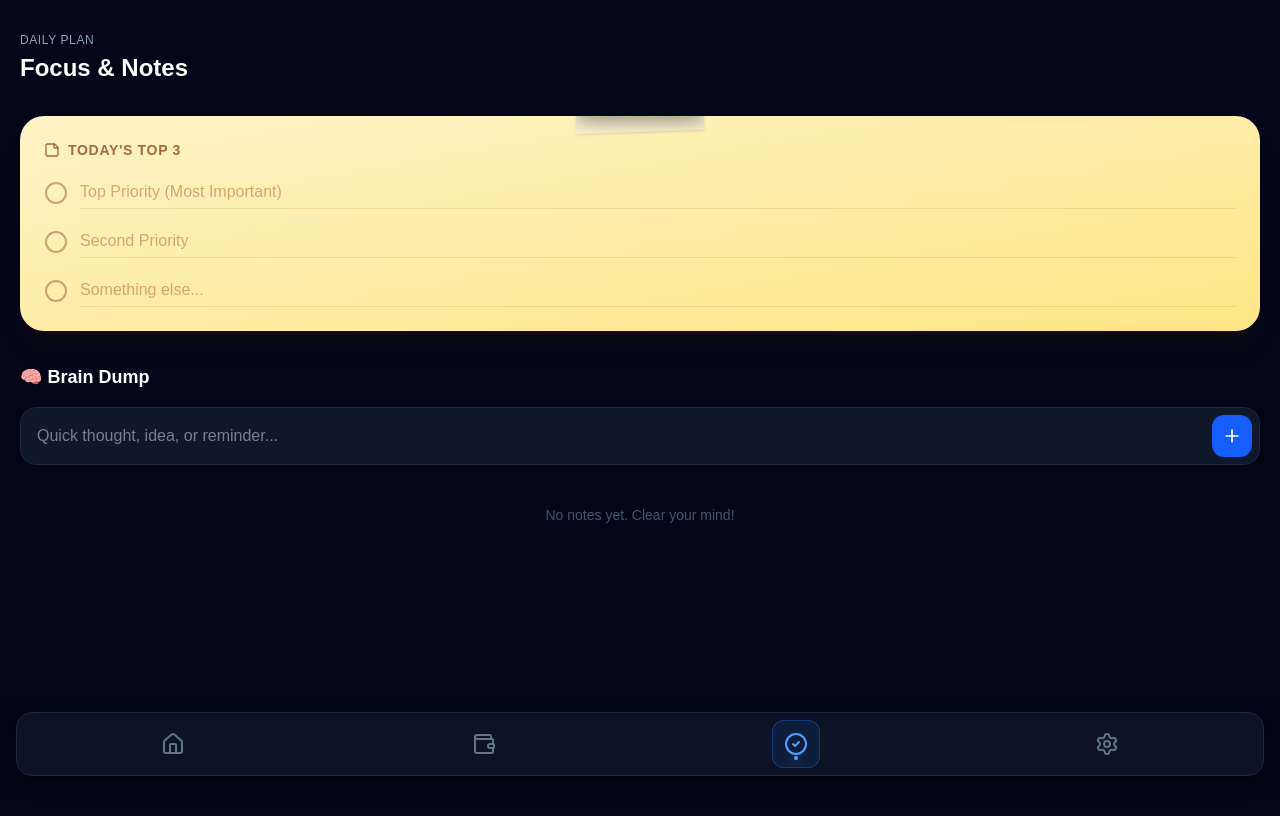
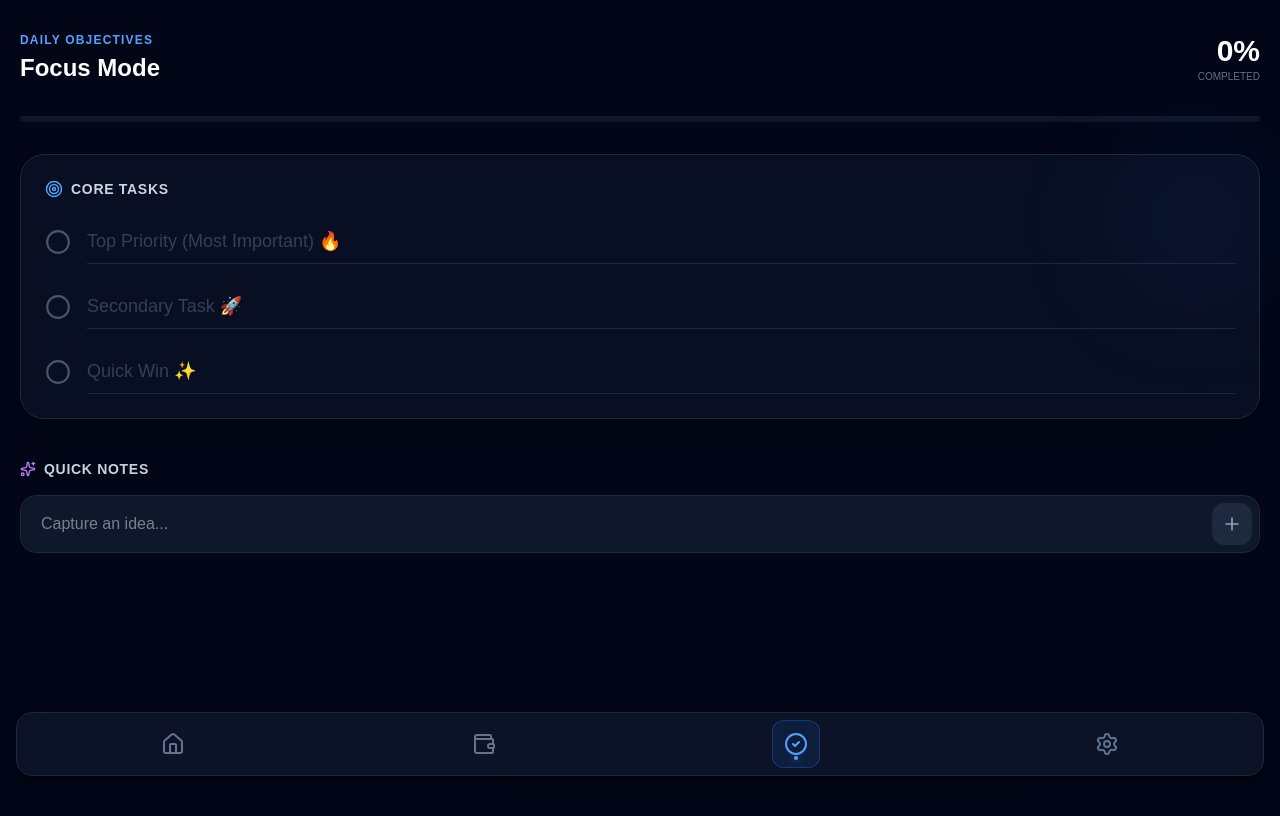
Before and after one commit to Ashikur07/Nexus, a Next.js app: page /focus in a window 1280 px wide. Shown: the top 816 px of the page. Built offline with nearby package versions, Linux system fonts and the light colour scheme.

Commit message:
update focus page ui

```diff
--- a/src/app/focus/page.js
+++ b/src/app/focus/page.js
@@ -1,163 +1,190 @@
 "use client";
 import { useState, useEffect } from "react";
-import { Plus, Trash2, CheckCircle2, Circle, StickyNote, Save } from "lucide-react";
+import { Plus, Trash2, CheckCircle2, Circle, Target, Sparkles } from "lucide-react";
 import { motion, AnimatePresence } from "framer-motion";
 
 export default function FocusPage() {
   const [tasks, setTasks] = useState([
-    { id: 1, text: "", completed: false, placeholder: "Top Priority (Most Important)" },
-    { id: 2, text: "", completed: false, placeholder: "Second Priority" },
-    { id: 3, text: "", completed: false, placeholder: "Something else..." },
+    { id: 1, text: "", completed: false, placeholder: "Top Priority (Most Important) 🔥" },
+    { id: 2, text: "", completed: false, placeholder: "Secondary Task 🚀" },
+    { id: 3, text: "", completed: false, placeholder: "Quick Win ✨" },
   ]);
 
   const [notes, setNotes] = useState([]);
   const [newNote, setNewNote] = useState("");
+  const [progress, setProgress] = useState(0);
 
   // Load Data
   useEffect(() => {
     const savedTasks = localStorage.getItem("nexus_focus_tasks");
     const savedNotes = localStorage.getItem("nexus_notes");
 
-    if (savedTasks) setTasks(JSON.parse(savedTasks));
+    if (savedTasks) {
+      const parsedTasks = JSON.parse(savedTasks);
+      setTasks(parsedTasks);
+      calculateProgress(parsedTasks);
+    }
     if (savedNotes) setNotes(JSON.parse(savedNotes));
   }, []);
 
-  // Save Data
-  const saveData = (newTasks, newNotes) => {
-    if (newTasks) {
+  // Calculate Progress
+  const calculateProgress = (currentTasks) => {
+    const filledTasks = currentTasks.filter(t => t.text.trim() !== "");
+    if (filledTasks.length === 0) {
+      setProgress(0);
+      return;
+    }
+    const completed = currentTasks.filter(t => t.completed && t.text.trim() !== "").length;
+    const total = filledTasks.length;
+    setProgress(Math.round((completed / total) * 100));
+  };
+
+  // Save Data Helper
+  const saveTasks = (newTasks) => {
     setTasks(newTasks);
+    calculateProgress(newTasks);
     localStorage.setItem("nexus_focus_tasks", JSON.stringify(newTasks));
-    }
-    if (newNotes) {
+    // হোম পেজকে আপডেট জানানোর জন্য ইভেন্ট ফায়ার করা হচ্ছে
+    window.dispatchEvent(new Event("storage"));
+  };
+
+  const saveNotes = (newNotes) => {
     setNotes(newNotes);
     localStorage.setItem("nexus_notes", JSON.stringify(newNotes));
-    }
   };
 
-  // Handle Task Input
   const updateTask = (id, text) => {
     const updated = tasks.map(t => t.id === id ? { ...t, text } : t);
-    saveData(updated, null);
+    saveTasks(updated);
   };
 
-  // Toggle Task Completion
   const toggleTask = (id) => {
     const updated = tasks.map(t => t.id === id ? { ...t, completed: !t.completed } : t);
-    saveData(updated, null);
+    saveTasks(updated);
   };
 
-  // Add Brain Dump Note
   const addNote = () => {
     if (!newNote.trim()) return;
     const updatedNotes = [{ id: Date.now(), text: newNote, date: new Date().toLocaleTimeString() }, ...notes];
-    saveData(null, updatedNotes);
+    saveNotes(updatedNotes);
     setNewNote("");
   };
 
-  // Delete Note
   const deleteNote = (id) => {
     const updatedNotes = notes.filter(n => n.id !== id);
-    saveData(null, updatedNotes);
+    saveNotes(updatedNotes);
   };
 
   return (
     <div className="min-h-screen px-5 pt-8 pb-32">
 
-      {/* Header */}
-      <div className="mb-8">
-        <p className="text-slate-400 text-xs font-medium uppercase tracking-wider">Daily Plan</p>
-        <h1 className="text-2xl font-bold text-white mt-1">Focus & Notes</h1>
+      {/* Header with Progress */}
+      <div className="mb-8 flex justify-between items-end">
+        <div>
+          <p className="text-blue-400 text-xs font-bold uppercase tracking-widest mb-1">Daily Objectives</p>
+          <h1 className="text-2xl font-bold text-white">Focus Mode</h1>
+        </div>
+        <div className="text-right">
+          <span className="text-3xl font-bold text-white">{progress}%</span>
+          <p className="text-slate-500 text-[10px] uppercase">Completed</p>
+        </div>
       </div>
 
-      {/* 1. The "Sticky Note" (Today's Priorities) */}
-      <div className="bg-gradient-to-br from-amber-100 to-amber-200 rounded-3xl p-6 shadow-xl shadow-amber-900/10 mb-8 relative overflow-hidden">
-        {/* Decorative Tape */}
-        <div className="absolute top-0 left-1/2 -translate-x-1/2 w-32 h-8 bg-white/30 backdrop-blur-md rotate-[-2deg] -mt-4 shadow-sm"></div>
+      {/* Progress Bar */}
+      <div className="w-full h-1.5 bg-slate-900 rounded-full mb-8 overflow-hidden">
+        <motion.div
+          initial={{ width: 0 }}
+          animate={{ width: `${progress}%` }}
+          className="h-full bg-gradient-to-r from-blue-500 to-purple-500"
+        />
+      </div>
 
-        <h2 className="text-amber-900/70 text-sm font-bold uppercase tracking-wider mb-4 flex items-center gap-2">
-          <StickyNote size={16} /> Today's Top 3
+      {/* 1. The "Glass Card" (Today's Priorities) - NEW DESIGN */}
+      <div className="relative bg-slate-900/60 backdrop-blur-md border border-slate-800 rounded-3xl p-6 shadow-2xl mb-10">
+        {/* Glow Effect */}
+        <div className="absolute top-0 right-0 w-32 h-32 bg-blue-500/10 rounded-full blur-3xl pointer-events-none -z-10"></div>
+
+        <h2 className="text-slate-300 text-sm font-bold uppercase tracking-wider mb-5 flex items-center gap-2">
+          <Target size={18} className="text-blue-400" /> Core Tasks
         </h2>
 
-        <div className="space-y-4">
+        <div className="space-y-5">
           {tasks.map((task) => (
-            <div key={task.id} className="flex items-center gap-3">
-              <button onClick={() => toggleTask(task.id)} className="shrink-0 transition-transform active:scale-90">
+            <div key={task.id} className="flex items-center gap-4 group">
+              <button
+                onClick={() => toggleTask(task.id)}
+                className={`shrink-0 transition-all duration-300 ${task.completed ? "scale-110" : "scale-100"}`}
+              >
                 {task.completed ? (
-                  <CheckCircle2 size={24} className="text-amber-700" />
+                  <CheckCircle2 size={26} className="text-emerald-400 drop-shadow-[0_0_8px_rgba(52,211,153,0.5)]" />
                 ) : (
-                  <Circle size={24} className="text-amber-900/40" />
+                  <Circle size={26} className="text-slate-600 group-hover:text-blue-400 transition-colors" />
                 )}
               </button>
 
+              <div className="relative w-full">
                 <input
                   type="text"
                   value={task.text}
                   onChange={(e) => updateTask(task.id, e.target.value)}
                   placeholder={task.placeholder}
-                className={`w-full bg-transparent border-b border-amber-900/10 py-1 text-amber-950 placeholder:text-amber-800/40 focus:outline-none focus:border-amber-800/50 transition-all ${
-                  task.completed ? "line-through text-amber-900/50" : "font-medium"
-                }`}
+                  className={`w-full bg-transparent border-b py-2 text-lg transition-all ${
+                    task.completed
+                    ? "border-transparent text-slate-600 line-through decoration-slate-600"
+                    : "border-slate-800 text-slate-200 focus:border-blue-500 placeholder:text-slate-700"
+                  } focus:outline-none`}
                 />
+              </div>
             </div>
           ))}
         </div>
       </div>
 
-      {/* 2. Brain Dump / Quick Notes */}
+      {/* 2. Brain Dump - Improved UI */}
       <div>
-        <h2 className="text-white text-lg font-bold mb-4 flex items-center gap-2">
-          🧠 Brain Dump
+        <h2 className="text-slate-300 text-sm font-bold uppercase tracking-wider mb-4 flex items-center gap-2">
+          <Sparkles size={16} className="text-purple-400" /> Quick Notes
         </h2>
 
-        {/* Note Input */}
-        <div className="relative mb-6">
+        <div className="relative mb-6 group">
           <input
             type="text"
             value={newNote}
             onChange={(e) => setNewNote(e.target.value)}
-            placeholder="Quick thought, idea, or reminder..."
-            className="w-full bg-slate-900 border border-slate-800 rounded-2xl py-4 pl-4 pr-12 text-slate-200 focus:outline-none focus:border-blue-500/50 transition-all"
+            placeholder="Capture an idea..."
+            className="w-full bg-slate-900 border border-slate-800 rounded-2xl py-4 pl-5 pr-14 text-slate-200 focus:outline-none focus:border-purple-500/50 transition-all shadow-inner"
             onKeyDown={(e) => e.key === 'Enter' && addNote()}
           />
           <button
             onClick={addNote}
-            className="absolute right-2 top-2 bottom-2 bg-blue-600 w-10 rounded-xl flex items-center justify-center text-white active:scale-95 transition-transform"
+            className="absolute right-2 top-2 bottom-2 bg-slate-800 hover:bg-purple-600 hover:text-white w-10 rounded-xl flex items-center justify-center text-slate-400 transition-all active:scale-95"
           >
             <Plus size={20} />
           </button>
         </div>
 
-        {/* Notes List */}
         <div className="grid gap-3">
           <AnimatePresence>
-            {notes.length === 0 ? (
-              <p className="text-slate-600 text-center text-sm py-4">No notes yet. Clear your mind!</p>
-            ) : (
-              notes.map((note) => (
+            {notes.map((note) => (
               <motion.div
                 key={note.id}
-                  initial={{ opacity: 0, y: 10 }}
-                  animate={{ opacity: 1, y: 0 }}
-                  exit={{ opacity: 0, scale: 0.95 }}
-                  className="bg-slate-900/50 border border-slate-800 p-4 rounded-2xl flex justify-between items-start group"
+                initial={{ opacity: 0, scale: 0.9 }}
+                animate={{ opacity: 1, scale: 1 }}
+                exit={{ opacity: 0, height: 0 }}
+                className="bg-slate-900/40 border border-slate-800 p-4 rounded-2xl flex justify-between items-start"
               >
                 <div>
-                    <p className="text-slate-300 text-sm leading-relaxed whitespace-pre-wrap">{note.text}</p>
-                    <p className="text-slate-600 text-[10px] mt-2">{note.date}</p>
+                  <p className="text-slate-300 text-sm whitespace-pre-wrap">{note.text}</p>
+                  <p className="text-slate-600 text-[10px] mt-1">{note.date}</p>
                 </div>
-                  <button
-                    onClick={() => deleteNote(note.id)}
-                    className="text-slate-600 hover:text-red-400 p-1 transition-colors"
-                  >
+                <button onClick={() => deleteNote(note.id)} className="text-slate-700 hover:text-red-400 transition-colors">
                   <Trash2 size={16} />
                 </button>
               </motion.div>
-              ))
-            )}
+            ))}
           </AnimatePresence>
         </div>
       </div>
-
     </div>
   );
 }
```
Lines whose indentation alone changed are shown as unchanged.
